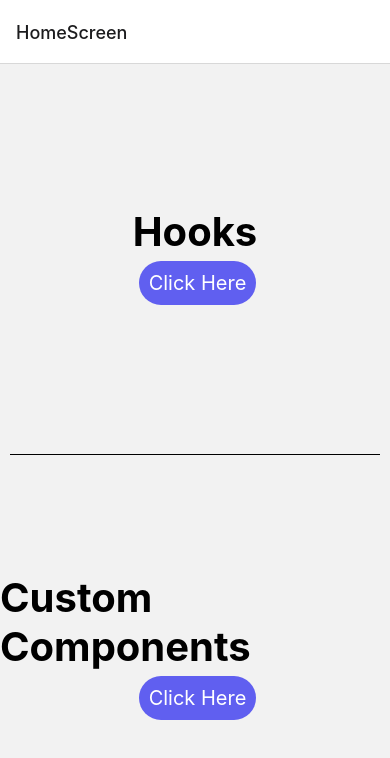
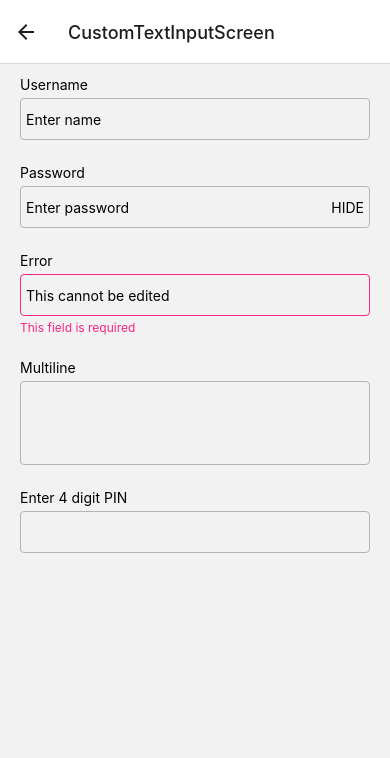
Before and after one commit to TanmayJain33/RNCounterApp, a React Native app: screen /CustomTextInputScreen in a window 390 px wide. Shown: the top 758 px of the page. Built offline with nearby package versions, Linux system fonts and the light colour scheme.

Commit message:
Add custom textInput component

```diff
--- a/App.js
+++ b/App.js
@@ -23,6 +23,7 @@ import UseMemoScreen from './screens/UseMemoScreen';
 import UseRefScreen from './screens/UseRefScreen';
 import CustomComponentsScreen from './screens/CustomComponentsScreen';
 import CustomTextScreen from './screens/componentScreen/CustomTextScreen';
+import CustomTextInputScreen from './screens/componentScreen/CustomTextInputScreen';
 
 const Stack = createStackNavigator();
 
@@ -55,6 +56,10 @@ export default function App() {
           component={CustomComponentsScreen}
         />
         <Stack.Screen name="CustomTextScreen" component={CustomTextScreen} />
+        <Stack.Screen
+          name="CustomTextInputScreen"
+          component={CustomTextInputScreen}
+        />
       </Stack.Navigator>
     </NavigationContainer>
   );
--- /dev/null
+++ b/CustomComponents/CustomTextInput.js
@@ -0,0 +1,86 @@
+import React, {useState} from 'react';
+import {View, TextInput, Text} from 'react-native';
+
+export default function CustomTextInput({
+  onChangeText,
+  style,
+  value,
+  label,
+  icon,
+  error,
+  iconPosition,
+  placeholder,
+  multiline,
+  maxlength,
+  keyboardType,
+  editable,
+  secureTextEntry,
+}) {
+  const [focused, setFocused] = useState(false);
+
+  function getFlexDirection() {
+    if (icon && iconPosition) {
+      if (iconPosition == 'left') {
+        return 'row';
+      } else if (iconPosition == 'right') {
+        return 'row-reverse';
+      }
+    } else {
+      return 'row';
+    }
+  }
+
+  function getBorderColor() {
+    if (error) {
+      return '#f72585';
+    }
+    if (focused) {
+      return '#4361ee';
+    } else {
+      return '#adb5bd';
+    }
+  }
+
+  return (
+    <View style={{paddingVertical: 12, marginHorizontal: 20}}>
+      {label && <Text>{label}</Text>}
+      <View
+        style={[
+          {
+            alignItems: 'center',
+            height: multiline ? 84 : 42,
+            borderWidth: 1,
+            borderRadius: 4,
+            paddingHorizontal: 5,
+            marginTop: 5,
+            flexDirection: getFlexDirection(),
+          },
+          {borderColor: getBorderColor()},
+        ]}>
+        <View>{icon && icon}</View>
+        <TextInput
+          onChangeText={onChangeText}
+          style={{flex: 1, width: '100%', ...style}}
+          value={value}
+          placeholder={placeholder}
+          multiline={multiline}
+          maxLength={maxlength}
+          keyboardType={keyboardType}
+          editable={editable}
+          secureTextEntry={secureTextEntry}
+          onFocus={() => {
+            setFocused(true);
+          }}
+          onBlur={() => {
+            setFocused(false);
+          }}
+        />
+      </View>
+      {error && (
+        <Text style={{paddingTop: 4, fontSize: 12, color: '#f72585'}}>
+          {error}
+        </Text>
+      )}
+    </View>
+  );
+}
--- a/screens/CustomComponentsScreen.js
+++ b/screens/CustomComponentsScreen.js
@@ -5,7 +5,7 @@ export default function CustomComponentsScreen({navigation}) {
   return (
     <View style={{flex: 1, alignItems: 'center', justifyContent: 'center'}}>
       <View style={{flexDirection: 'row', alignItems: 'center', flex: 1}}>
-        <Text style={{fontSize: 25, fontWeight: '700', color: '#000'}}>
+        <Text style={{fontSize: 20, fontWeight: '700', color: '#000'}}>
           Custom Text Component
         </Text>
         <TouchableOpacity
@@ -28,6 +28,23 @@ export default function CustomComponentsScreen({navigation}) {
           backgroundColor: '#000',
         }}
       />
+      <View style={{flexDirection: 'row', alignItems: 'center', flex: 1}}>
+        <Text style={{fontSize: 20, fontWeight: '700', color: '#000'}}>
+          Custom TextInput Component
+        </Text>
+        <TouchableOpacity
+          style={{
+            margin: 5,
+            marginLeft: 10,
+            backgroundColor: '#605ff0',
+            borderRadius: 40,
+          }}
+          onPress={() => navigation.navigate('CustomTextInputScreen')}>
+          <Text style={{fontSize: 15, color: '#fff', padding: 10}}>
+            Click Here
+          </Text>
+        </TouchableOpacity>
+      </View>
     </View>
   );
 }
--- /dev/null
+++ b/screens/componentScreen/CustomTextInputScreen.js
@@ -0,0 +1,32 @@
+import React from 'react';
+import {Text, ScrollView} from 'react-native';
+import CustomTextInput from '../../CustomComponents/CustomTextInput';
+
+export default function CustomTextInputScreen() {
+  return (
+    <>
+      <ScrollView>
+        <CustomTextInput label="Username" placeholder="Enter name" />
+        <CustomTextInput
+          label="Password"
+          icon={<Text>HIDE</Text>}
+          iconPosition="right"
+          placeholder="Enter password"
+          secureTextEntry={true}
+        />
+        <CustomTextInput
+          label="Error"
+          error="This field is required"
+          value="This cannot be edited"
+          editable={false}
+        />
+        <CustomTextInput label="Multiline" multiline={true} />
+        <CustomTextInput
+          label="Enter 4 digit PIN"
+          maxlength={4}
+          keyboardType="numeric"
+        />
+      </ScrollView>
+    </>
+  );
+}
```
